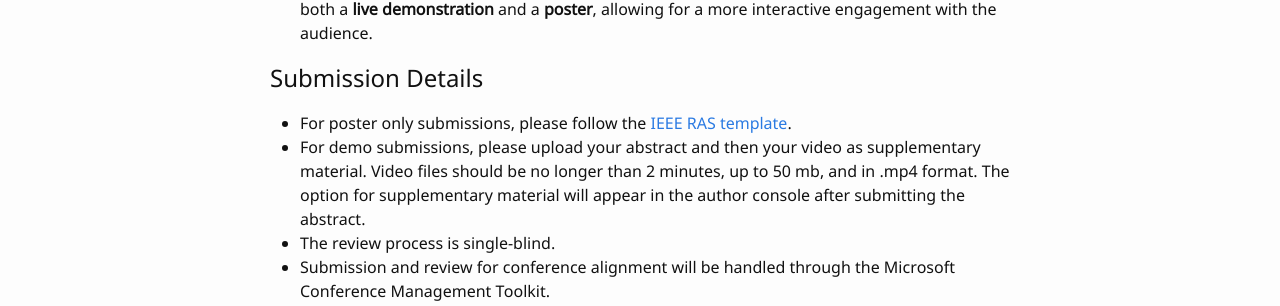
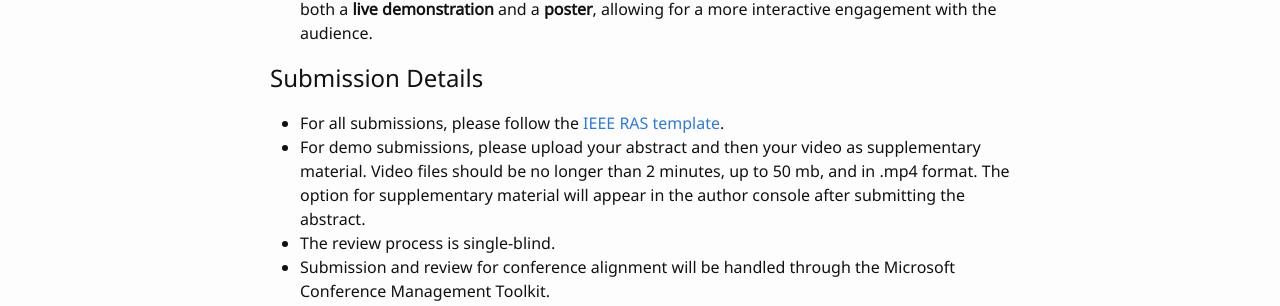
Before and after one commit to harder-workshop/robosoft_2025, a Jekyll site: the page built from 2-contributing.md, in a window 1280 px wide. Shown: the part 476-782 px from the top of the page. Built offline with Jekyll 4.4.1, drawn with Linux system fonts in a browser that asks for light colours.

Commit message:
corrects submission language

```diff
--- a/2-contributing.md
+++ b/2-contributing.md
@@ -13,7 +13,7 @@ We are pleased to offer two different ways for participants to present their wor
 
 ## Submission Details
 
-- For poster only submissions, please follow the [IEEE RAS template](http://ras.papercept.net/conferences/support/files/ieeeconf.zip).
+- For all submissions, please follow the [IEEE RAS template](http://ras.papercept.net/conferences/support/files/ieeeconf.zip).
 - For demo submissions, please upload your abstract and then your video as supplementary material. Video files should be no longer than 2 minutes, up to 50 mb, and in .mp4 format. The option for supplementary material will appear in the author console after submitting the abstract.
 - The review process is single-blind.
 - Submission and review for conference alignment will be handled through the Microsoft Conference Management Toolkit.
```
